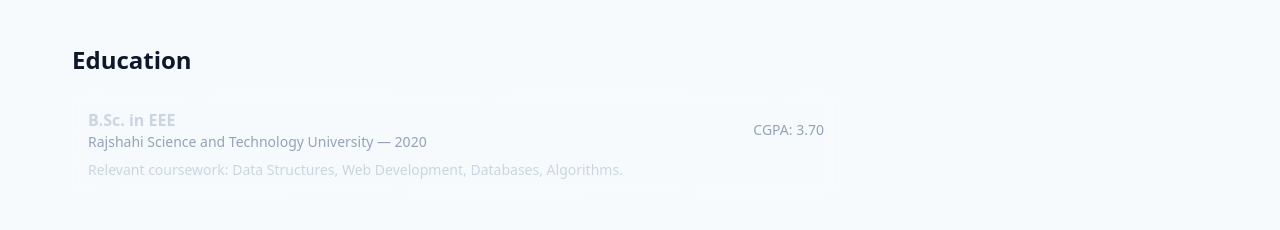
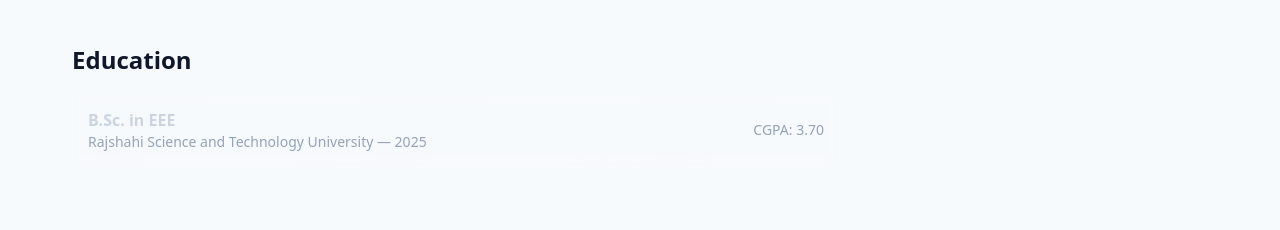
Before and after one commit to Xubaear/portfolio, a React (Vite) app: page / in a window 1280 px wide. Shown: the part 1120-1350 px from the top of the page. Built offline with nearby package versions, Linux system fonts and the light colour scheme.

Commit message:
bring some changes

```diff
--- a/src/components/Education.jsx
+++ b/src/components/Education.jsx
@@ -9,11 +9,11 @@ export default function Education() {
           <div className="flex justify-between items-center">
             <div>
               <div className="font-semibold">B.Sc. in EEE</div>
-              <div className="text-sm text-slate-400">Rajshahi Science and Technology University — 2020</div>
+              <div className="text-sm text-slate-400">Rajshahi Science and Technology University — 2025</div>
             </div>
             <div className="text-sm text-slate-400">CGPA: 3.70</div>
           </div>
-          <div className="mt-2 text-sm">Relevant coursework: Data Structures, Web Development, Databases, Algorithms.</div>
+          {/*<div className="mt-2 text-sm">Relevant coursework: Data Structures, Web Development, Databases, Algorithms.</div>*/}
         </div>
 
 
```
